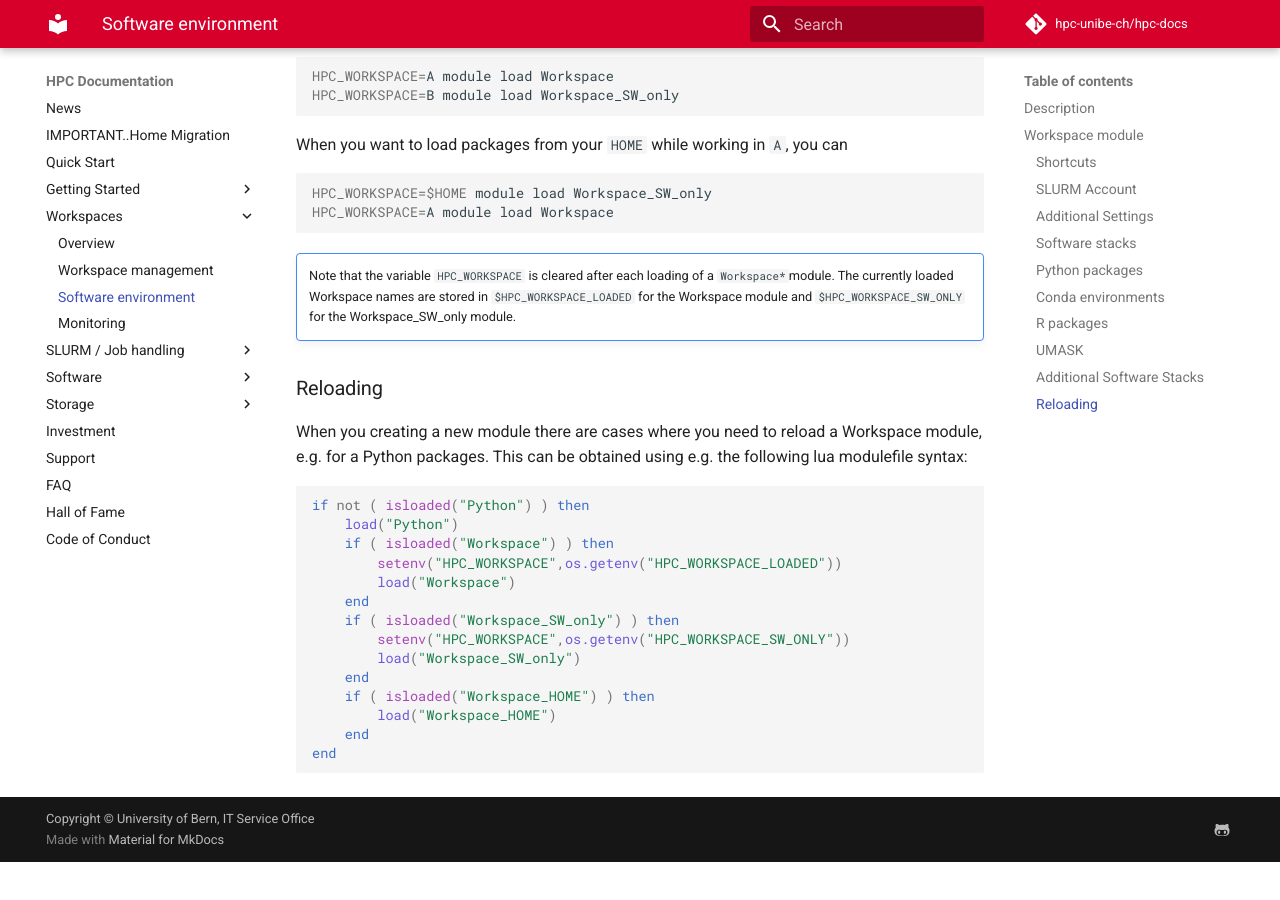
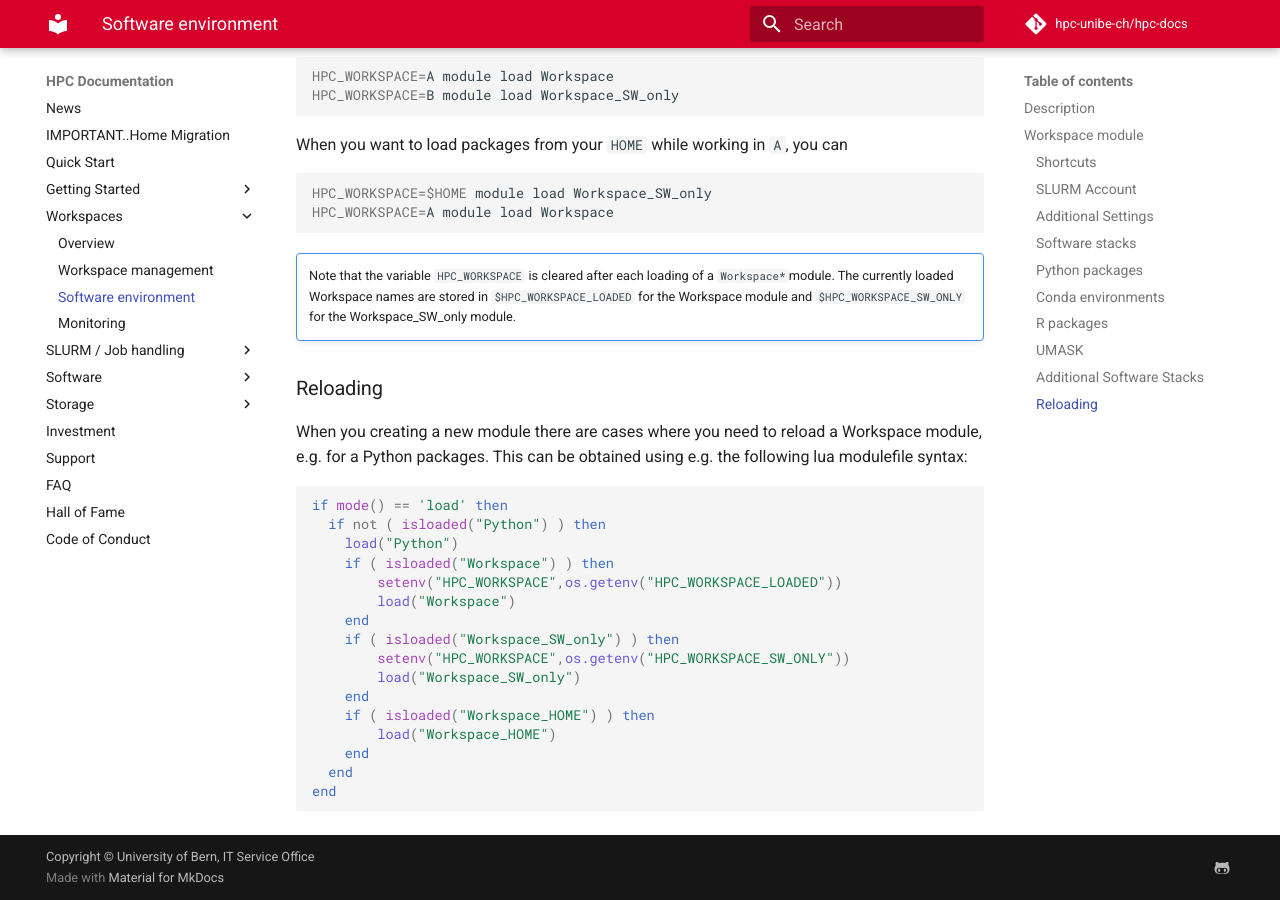
Before and after one commit to hpc-unibe-ch/hpc-unibe-ch.github.io, an MkDocs documentation site: the page built from docs/hpc-workspaces/environment.md, in a window 1280 px wide and 900 px high, scrolled down 3624 px. Built offline with MkDocs 1.6.1 and Material for MkDocs 9.7.7, drawn with Linux system fonts in a browser that asks for light colours; comment, search, counter and statistics services are not loaded; before the commit the page ends 4486 px from its top, so only the background shows below that.

Commit message:
Workspace reload issue fix

````diff
--- a/docs/hpc-workspaces/environment.md
+++ b/docs/hpc-workspaces/environment.md
@@ -117,7 +117,8 @@ HPC_WORKSPACE=A module load Workspace
 When you creating a new module there are cases where you need to reload a Workspace module, e.g. for a Python packages. This can be obtained using e.g. the following lua modulefile syntax:
 
 ```lua
-if not ( isloaded("Python") ) then
+if mode() == 'load' then
+  if not ( isloaded("Python") ) then
     load("Python")
     if ( isloaded("Workspace") ) then
         setenv("HPC_WORKSPACE",os.getenv("HPC_WORKSPACE_LOADED"))
@@ -130,5 +131,6 @@ if not ( isloaded("Python") ) then
     if ( isloaded("Workspace_HOME") ) then
         load("Workspace_HOME")
     end
+  end
 end
 ```
````
